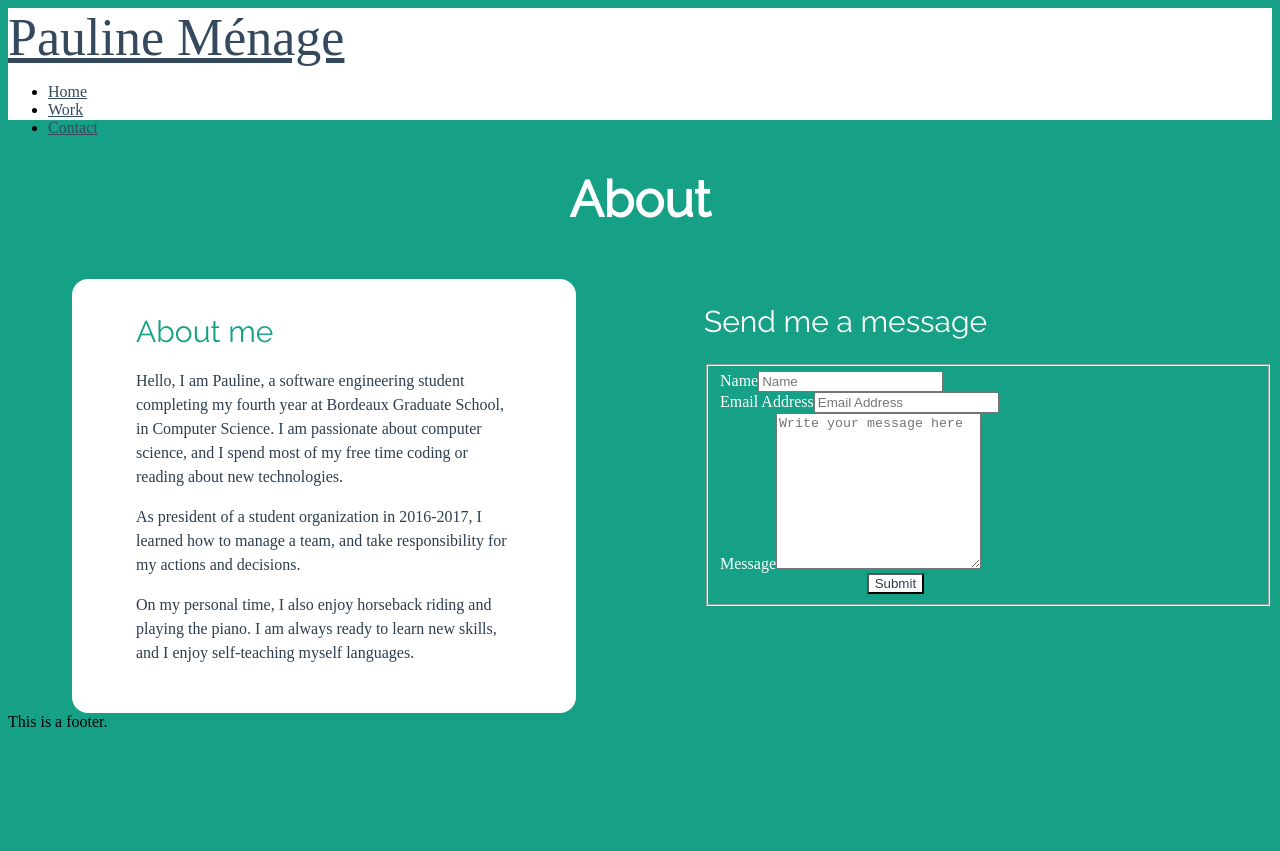
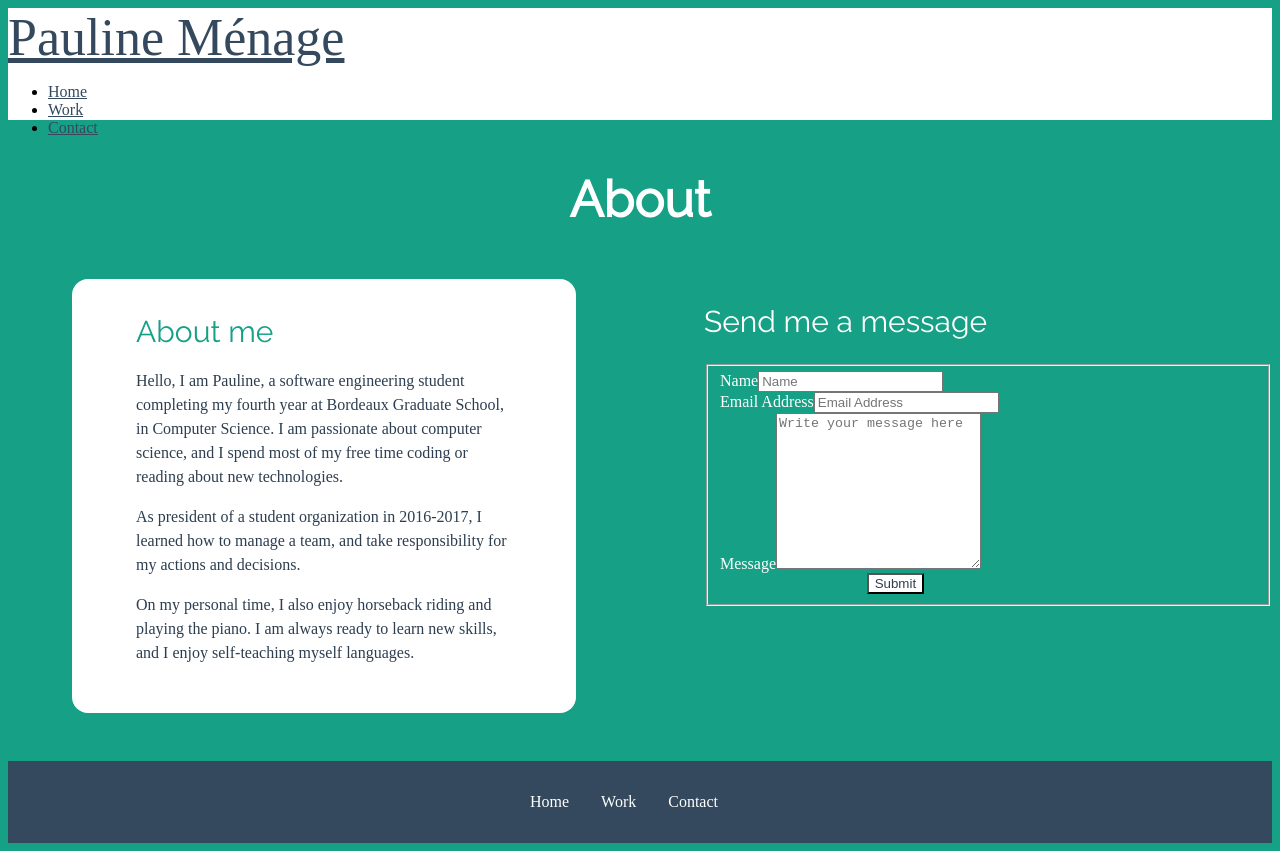
Before and after one commit to pmenage/portfolio, a Next.js app: page /contact in a window 1280 px wide. Before the commit the page ends 800 px from the top, so only its background shows below. Built offline with nearby package versions, Linux system fonts and the light colour scheme.

Commit message:
Added footer

```diff
--- a/components/layout.js
+++ b/components/layout.js
@@ -67,7 +67,28 @@ export default ({ children, title = 'Home' }) => (
     { children }
 
     <footer>
-      This is a footer.
+      <div className="pure-g">
+        <div className="pure-u-1 footer">
+          <span><Link href='/'><a className='link'>Home</a></Link></span>
+          <span><Link href='/projects'><a className='link'>Work</a></Link></span>
+          <span><Link href='/contact' as='/contact'><a className='link'>Contact</a></Link></span>
+        </div>
+        <style jsx>{`
+          .footer {
+            background-color: #34495e;
+            margin-top: 2em;
+            padding: 2em;
+            text-align: center;
+          }
+          span {
+            margin-right: 2em;
+          }
+          .link {
+            text-decoration: none;
+            color: #fff;
+          }
+        `}</style>
+      </div>
     </footer>
 
   </div>
--- a/pages/contact.js
+++ b/pages/contact.js
@@ -40,6 +40,9 @@ export default () => (
       </div>
 
       <style jsx>{`
+        .pure-g {
+          margin-bottom: 3em;
+        }
         .left {
           line-height: 1.5em;
           margin-left: 4em;
```
